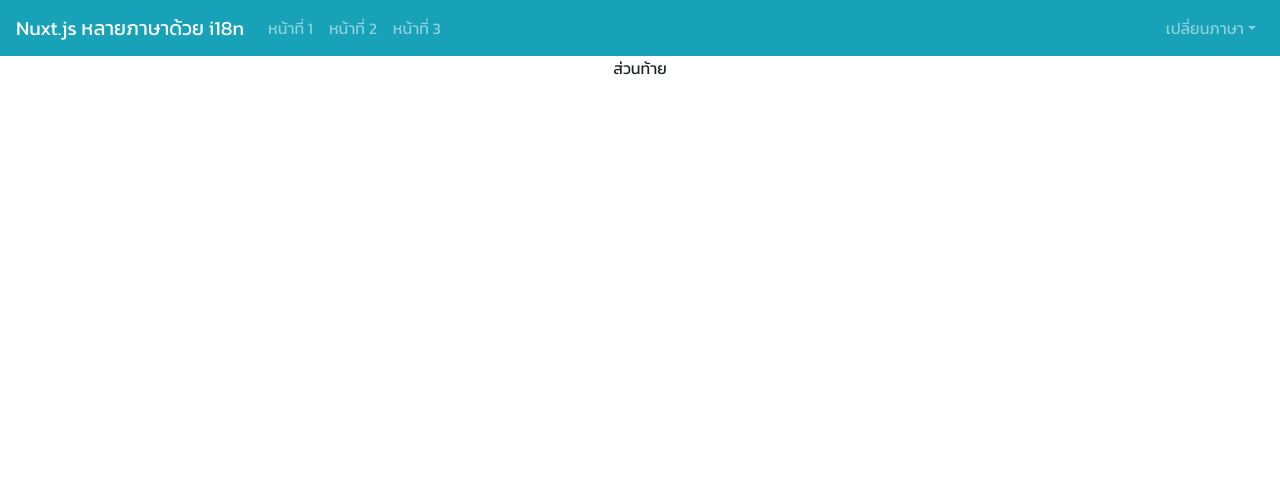
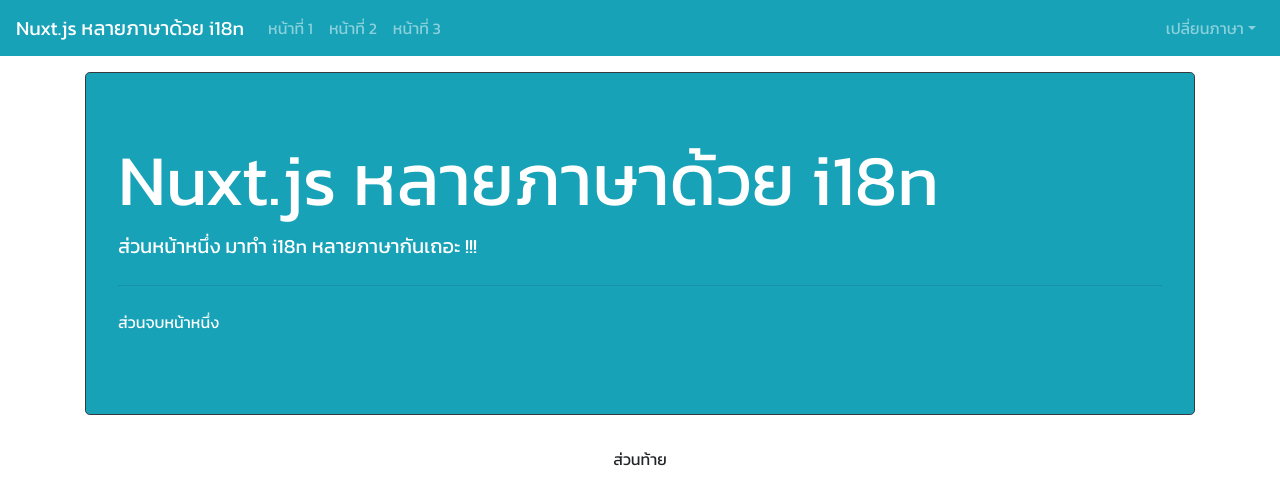
Before and after one commit to noppadollanngain/nuxt-i18n-multiple-language, a Nuxt app: page /page1 in a window 1280 px wide. Shown: the top 504 px of the page. Built offline with nearby package versions, Linux system fonts and the light colour scheme.

Commit message:
[Added] page text multi

```diff
--- a/assets/lang/en.json
+++ b/assets/lang/en.json
@@ -10,5 +10,25 @@
   },
   "footer": {
     "app": "footer"
+  },
+  "index": {
+    "title": "Nuxt.js multiple language with i18n",
+    "body": "page index i18n multiple language",
+    "footer": "end page index"
+  },
+  "page_1": {
+    "title": "Nuxt.js multiple language with i18n",
+    "body": "page 1 i18n multiple language !!!",
+    "footer": "end page one"
+  },
+  "page_2": {
+    "title": "Nuxt.js multiple language with i18n",
+    "body": "page 2 i18n multiple language !!!!!",
+    "footer": "end page two"
+  },
+  "page_3": {
+    "title": "Nuxt.js multiple language with i18n",
+    "body": "page 3 i18n multiple language !!!!!!!",
+    "footer": "end page three"
   }
 }
--- a/assets/lang/th.json
+++ b/assets/lang/th.json
@@ -10,5 +10,25 @@
   },
   "footer": {
     "app": "ส่วนท้าย"
+  },
+  "index": {
+    "title": "Nuxt.js หลายภาษาด้วย i18n",
+    "body": "ส่วนหน้าแรก มาทำ i18n หลายภาษากันเถอะ",
+    "footer": "ส่วนจบหน้าแรก"
+  },
+  "page_1": {
+    "title": "Nuxt.js หลายภาษาด้วย i18n",
+    "body": "ส่วนหน้าหนึ่ง มาทำ i18n หลายภาษากันเถอะ !!!",
+    "footer": "ส่วนจบหน้าหนึ่ง"
+  },
+  "page_2": {
+    "title": "Nuxt.js หลายภาษาด้วย i18n",
+    "body": "ส่วนหน้าสอง มาทำ i18n หลายภาษากันเถอะ !!!!!",
+    "footer": "ส่วนจบหน้าสอง"
+  },
+  "page_3": {
+    "title": "Nuxt.js หลายภาษาด้วย i18n",
+    "body": "ส่วนหน้าสาม มาทำ i18n หลายภาษากันเถอะ !!!!!!!",
+    "footer": "ส่วนจบหน้าสาม"
   }
 }
--- /dev/null
+++ b/components/PageComponent.vue
@@ -0,0 +1,36 @@
+<template>
+  <div class="mt-3">
+    <b-jumbotron bg-variant="info" text-variant="white" border-variant="dark">
+      <template v-slot:header>{{ title }}</template>
+
+      <template v-slot:lead>
+        {{ body }}
+      </template>
+
+      <hr class="my-4">
+
+      <p>
+        {{ footer }}
+      </p>
+    </b-jumbotron>
+  </div>
+</template>
+
+<script>
+export default {
+  props: {
+    title: {
+      type: String,
+      default: 'Header'
+    },
+    body: {
+      type: String,
+      default: 'Body'
+    },
+    footer: {
+      type: String,
+      default: 'Footer'
+    }
+  }
+}
+</script>
--- /dev/null
+++ b/components/index.js
@@ -0,0 +1,5 @@
+import Page from './PageComponent.vue'
+
+export {
+  Page
+}
--- a/pages/index.vue
+++ b/pages/index.vue
@@ -1,11 +1,20 @@
 <template>
   <b-container>
-      ทดสอบ
+    <Page :title="text.title" :body="text.body" :footer="text.footer"/>
   </b-container>
 </template>
 
 <script>
+import { Page } from '../components/'
+
 export default {
-
+  components: {
+    Page
+  },
+  computed: {
+    text () {
+      return this.$t('index')
+    }
+  }
 }
 </script>
--- a/pages/page1.vue
+++ b/pages/page1.vue
@@ -0,0 +1,20 @@
+<template>
+  <b-container>
+    <Page :title="text.title" :body="text.body" :footer="text.footer"/>
+  </b-container>
+</template>
+
+<script>
+import { Page } from '../components/'
+
+export default {
+  components: {
+    Page
+  },
+  computed: {
+    text () {
+      return this.$t('page_1')
+    }
+  }
+}
+</script>
--- a/pages/page2.vue
+++ b/pages/page2.vue
@@ -0,0 +1,20 @@
+<template>
+  <b-container>
+    <Page :title="text.title" :body="text.body" :footer="text.footer"/>
+  </b-container>
+</template>
+
+<script>
+import { Page } from '../components/'
+
+export default {
+  components: {
+    Page
+  },
+  computed: {
+    text () {
+      return this.$t('page_2')
+    }
+  }
+}
+</script>
--- a/pages/page3.vue
+++ b/pages/page3.vue
@@ -0,0 +1,20 @@
+<template>
+  <b-container>
+    <Page :title="text.title" :body="text.body" :footer="text.footer"/>
+  </b-container>
+</template>
+
+<script>
+import { Page } from '../components/'
+
+export default {
+  components: {
+    Page
+  },
+  computed: {
+    text () {
+      return this.$t('page_3')
+    }
+  }
+}
+</script>
```
